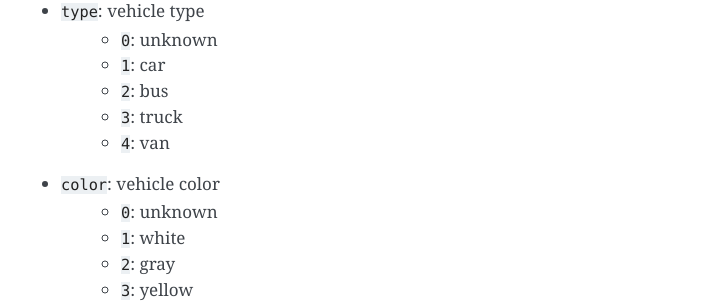
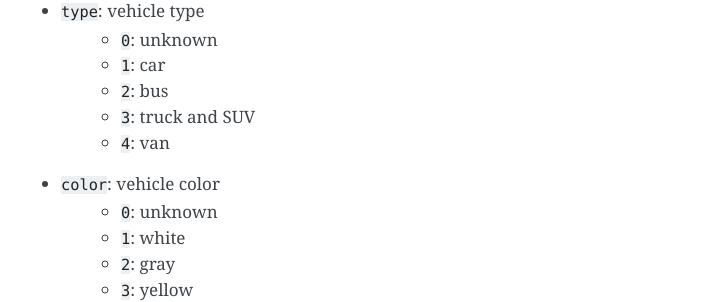
Before and after one commit to quividi/vidicenter-api-documentation, a Sphinx documentation site: the page built from docs/source/data.rst, in a window 1280 px wide and 900 px high, scrolled down 18563 px. Shown: the part 155-457 px from the top of the window, without its empty margins (389-1111 px from the left). Built offline with Sphinx 7.4.7, drawn with Linux system fonts in a browser that asks for light colours.

Commit message:
update vehicle type label

```diff
--- a/docs/source/data.rst
+++ b/docs/source/data.rst
@@ -854,7 +854,7 @@ Expected keys
     * ``0``: unknown
     * ``1``: car
     * ``2``: bus
-    * ``3``: truck
+    * ``3``: truck and SUV
     * ``4``: van
 * ``color``: vehicle color
     * ``0``: unknown
```
